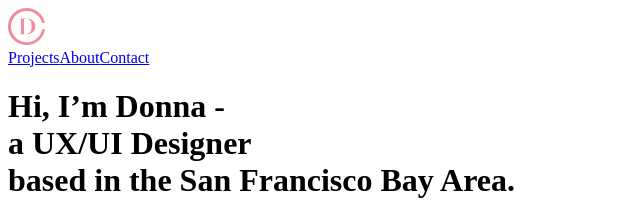
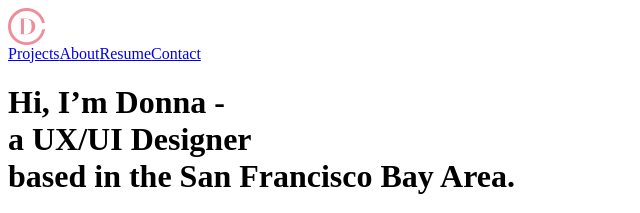
Before and after one commit to donnakang713/donnakang713.github.io, a plain HTML site: page index.html in a window 1280 px wide. Shown: the top 213 px of the page, 0-640 px from the left. Drawn offline with nearby package versions, Linux system fonts and the light colour scheme.

Commit message:
update index.html

```diff
--- a/index.html
+++ b/index.html
@@ -1,10 +1,7 @@
-<!DOCTYPE html>
-<html>
-
 <body class="body">
   <div data-collapse="tiny" data-animation="default" data-duration="400" class="nav-bar w-nav">
     <div class="container-2 w-container"><a href="/" class="brand w-nav-brand"><img src="images/logo-final.png" width="36.5" class="image-5"></a>
-      <nav role="navigation" class="nav-menu w-nav-menu"><a href="#Projects" class="nav-link projects w-nav-link">Projects</a><a href="/home-copy" class="nav-link about w-nav-link">About</a><a href="/contact-me" class="nav-link contact w-nav-link">Contact</a></nav>
+      <nav role="navigation" class="nav-menu w-nav-menu"><a href="#Projects" class="nav-link projects w-nav-link">Projects</a><a href="/home-copy" class="nav-link about w-nav-link">About</a><a href="documents/Resume-Final1.pdf" class="nav-link resume w-nav-link">Resume</a><a href="/contact-me" class="nav-link contact w-nav-link">Contact</a></nav>
       <div class="menu-button w-nav-button">
         <div class="menu-icon w-icon-nav-menu"></div>
       </div>
@@ -88,5 +85,3 @@
   <script src="js/webflow.js" type="text/javascript"></script>
   <!-- [if lte IE 9]><script src="https://cdnjs.cloudflare.com/ajax/libs/placeholders/3.0.2/placeholders.min.js"></script><![endif] -->
 </body>
-
-</html>
```
